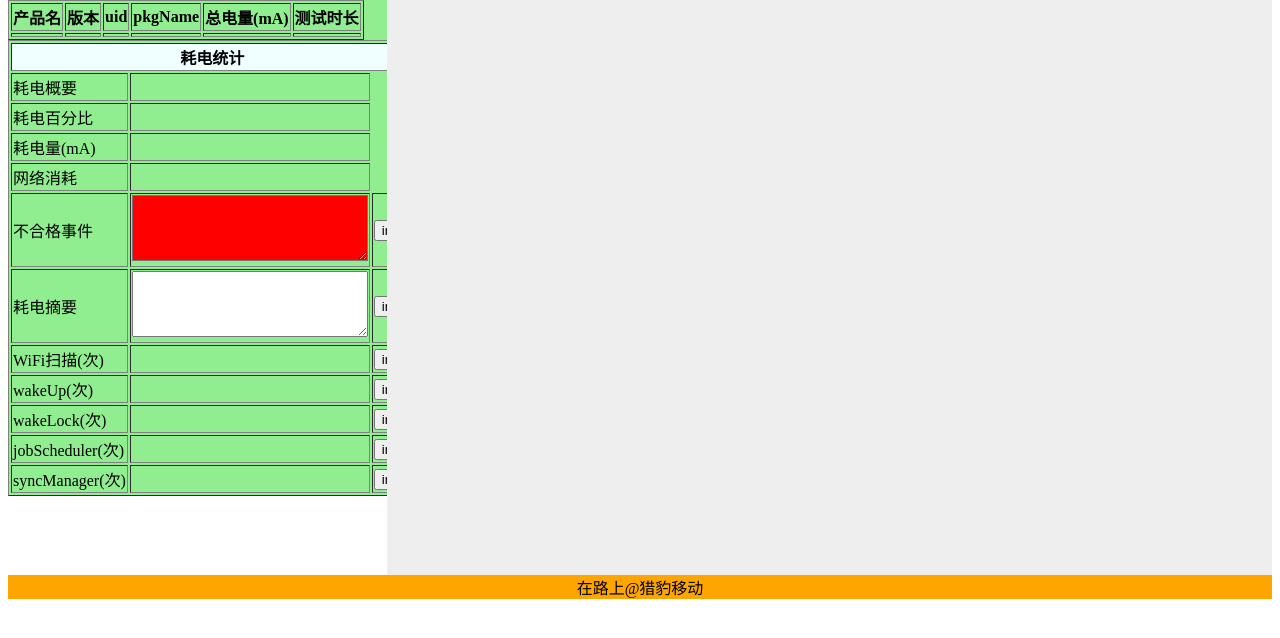
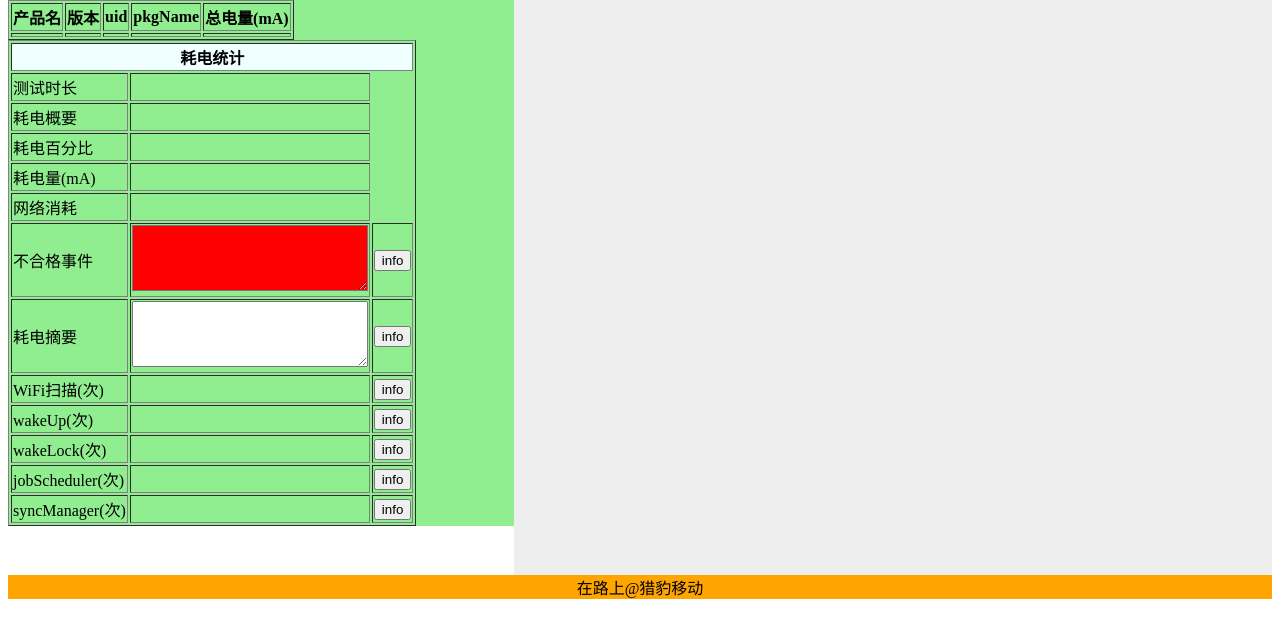
Before and after one commit to OnTheWay111/battery_analysis, a Python web app: template templates/report.html in a window 1280 px wide. Shown: the part 67-705 px from the top of the page. Run offline with Jinja, Linux system fonts and the light colour scheme; the template is opened without the code that fills it, so the values that code supplies are empty; some libraries are stand-ins or nearby versions.

Commit message:
better: 优化report模版

```diff
--- a/templates/report.html
+++ b/templates/report.html
@@ -28,7 +28,7 @@
         <div id="header" style="background-color:#FFA500;">
         <h1 style="margin-bottom:0;">{{ app_info.app_name }}-后台耗电报告</h1></div>
 
-        <div id="menu" style="background-color: lightgreen; height:100%; width:30%;float:left;">
+        <div id="menu" style="background-color: lightgreen; height:100%; width:40%;float:left;">
         <table border="1">
             <thead>
                 <tr>
@@ -38,7 +38,6 @@
                     <th>uid</th>
                     <th>pkgName</th>
                     <th>总电量(mA)</th>
-                    <th>测试时长</th>
                 </tr>
             </thead>
             <tbody>
@@ -48,7 +47,6 @@
                     <td>{{ app_info.uid }}</td>
                     <td>{{ app_info.pkg_name }}</td>
                     <td>{{ battery_statistics.battery_total }}</td>
-                    <td>{{ app_info.test_time }}</td>
                 </tr>
             </tbody>
         </table>
@@ -59,6 +57,10 @@
                 </tr>
             </thead>
             <tbody>
+                <tr>
+                    <td>测试时长</td>
+                    <td>{{ app_info.test_time  }}</td>
+                </tr>
                 <tr>
                     <td>耗电概要</td>
                     <td>{{ battery_statistics.statistics }}</td>
@@ -114,7 +116,7 @@
             </tbody>
         </table>
         </div>
-        <div id="report" style="background-color:#EEEEEE;height:100%;width:70%;float:left;">
+        <div id="report" style="background-color:#EEEEEE;height:100%;width:60%;float:left;">
         <iframe id="detail" align="center" width="100%" height="575px" src="{{ html_path.unqualifiedEvent }}"  frameborder="no" border="0" marginwidth="0" marginheight="0" scrolling="no"></iframe>
         </div>
 
```
